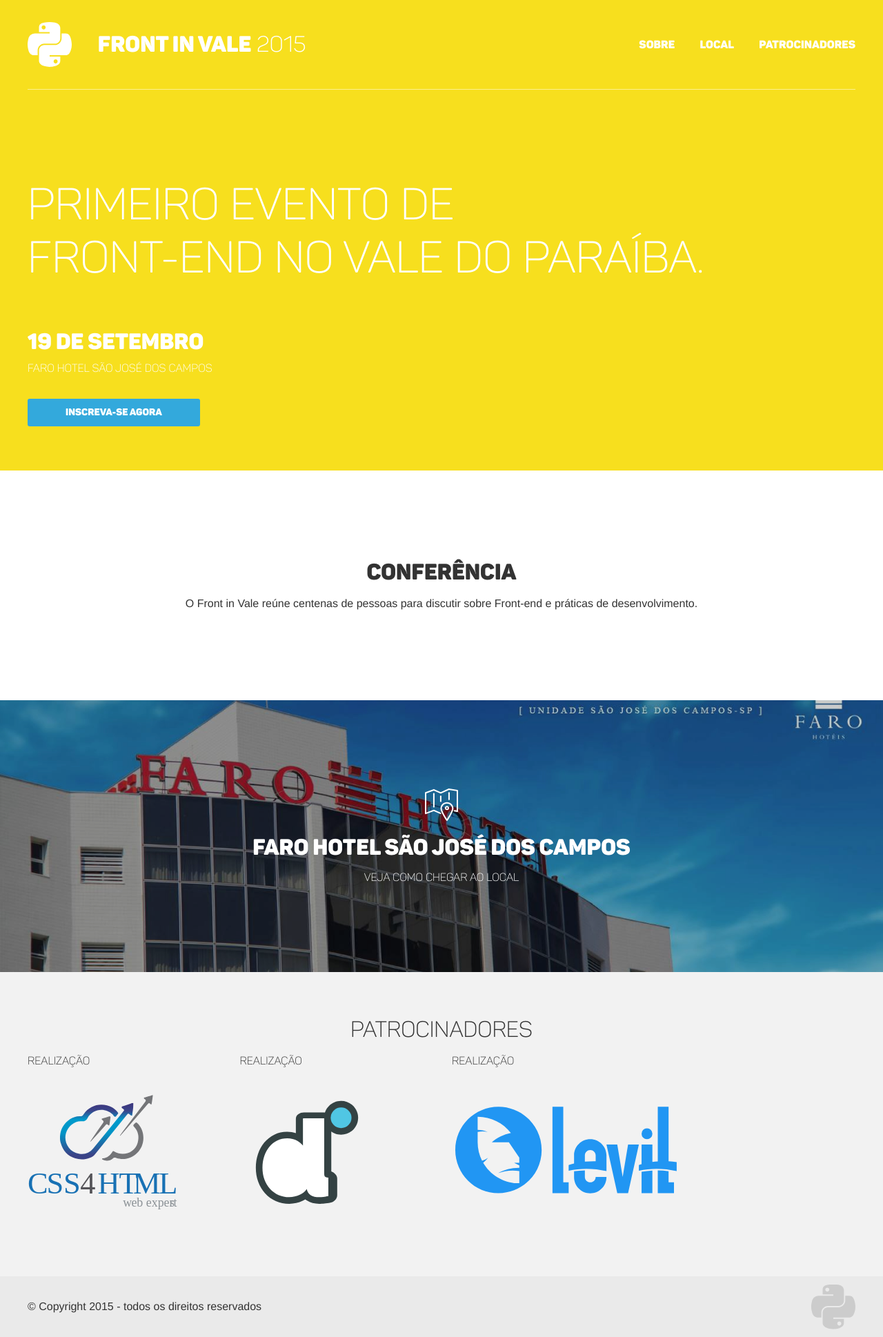
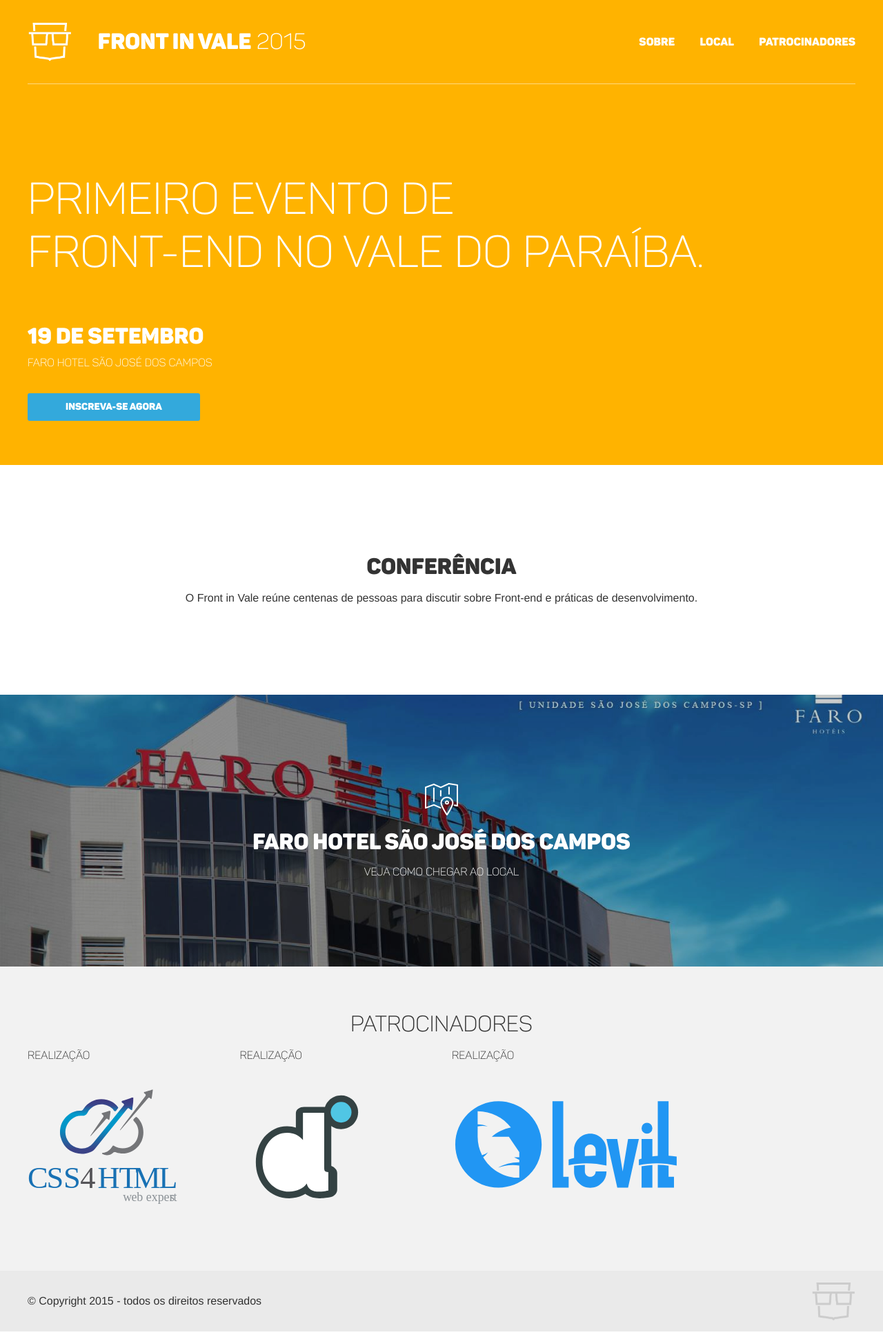
Before and after one commit to frontinvale/frontinvale.github.io, a Jekyll site: the page built from index.html, in a window 1280 px wide. Shown: the whole page at 69% size. Built offline with Jekyll 4.4.1, drawn with Linux system fonts in a browser that asks for light colours.

Commit message:
logo e cor do header

```diff
--- a/_includes/footer.html
+++ b/_includes/footer.html
@@ -2,6 +2,6 @@
   <div class="row">
     <p> © Copyright 2015 - todos os direitos reservados </p>
 
-    <img src="images/logo-gray.svg" alt="Front in Vale">
+    <img src="images/logo-gray.png" alt="Front in Vale">
   </div>
 </footer>
--- a/_includes/welcome.html
+++ b/_includes/welcome.html
@@ -3,7 +3,7 @@
     <header class="header">
       <div class="logo">
         <h1>
-          <img src="images/logo.svg" alt="Logo">
+          <img src="images/logo.png" alt="Logo">
           <span><strong>{{ site.title }}</strong> {{ site.year }}</span>
         </h1>
       </div>
--- a/_sass/modules/_welcome.scss
+++ b/_sass/modules/_welcome.scss
@@ -13,7 +13,7 @@
     right: 0;
     top: 0;
     bottom: 0;
-    background-color: $js-color;
+    background-color: #ffb300;
   }
 
   .header {
```
Also changed, not shown: images/logo-gray.png (added), images/logo-gray.svg (deleted), images/logo.png (added), images/logo.svg (deleted), 4 other files.
